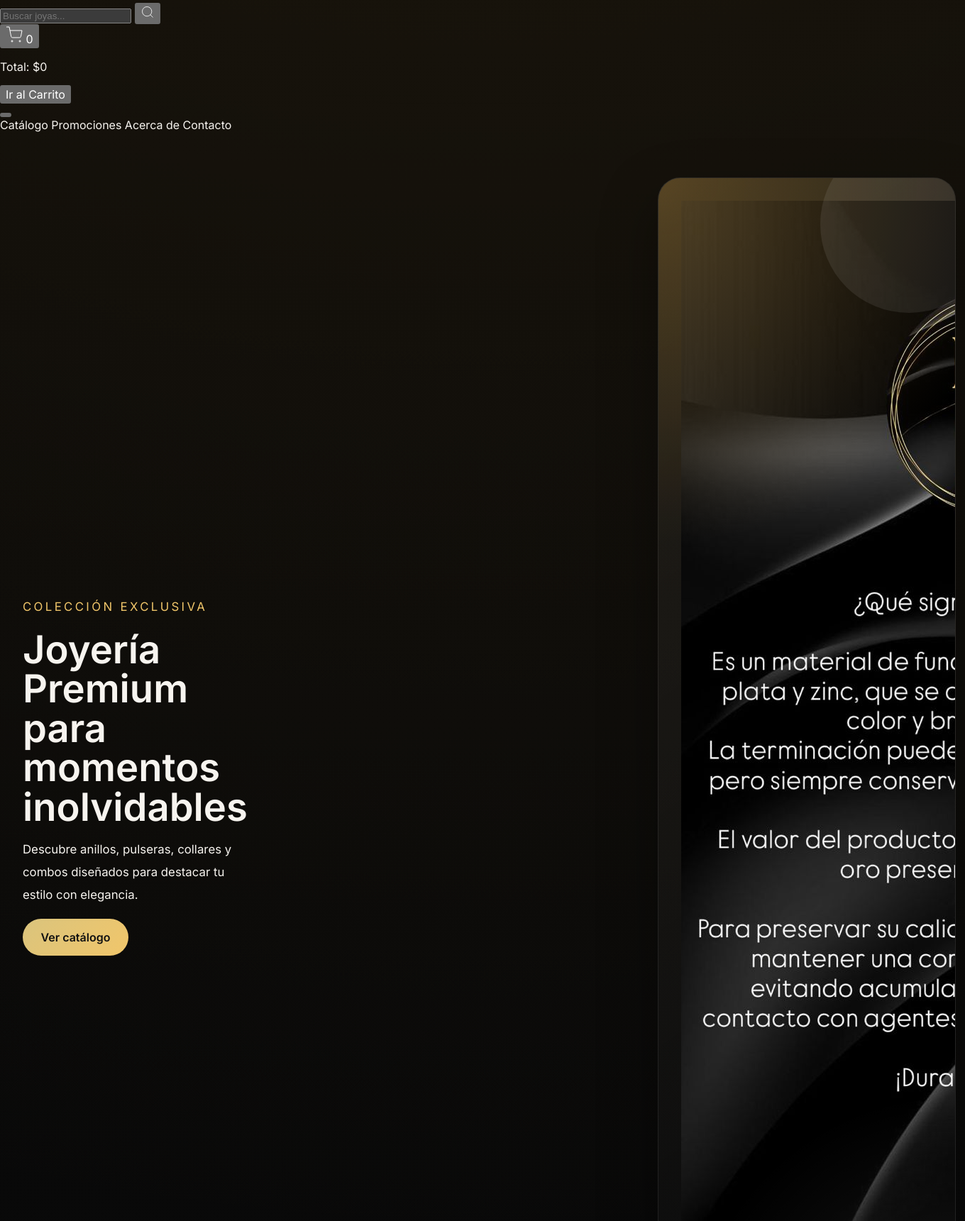
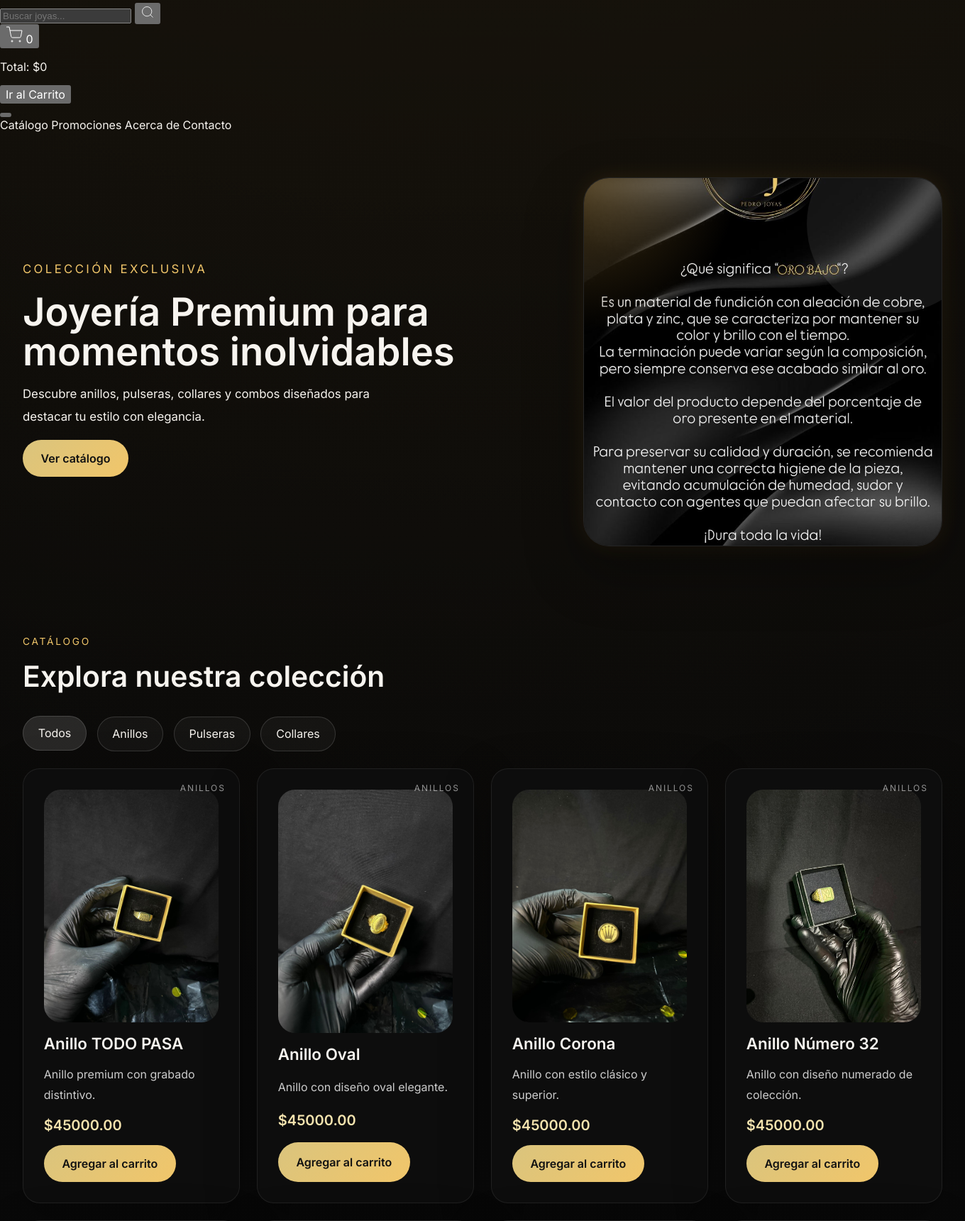
Before and after one commit to Agus-01/Pedro.joyas, a Flask app: page / in a window 1360 px wide. Shown: the part 1372-3093 px from the top of the page at 71% size. Run offline with Flask 3, Linux system fonts and the light colour scheme.

Commit message:
Nuevo diseño premium

```diff
--- a/static/css/styles.css
+++ b/static/css/styles.css
@@ -93,16 +93,31 @@ button {
 }
 
 .hero-card {
-    width: min(100%, 420px);
-    min-height: 320px;
-    background: linear-gradient(145deg, rgba(255,255,255,0.06), rgba(255,255,255,0.01));
+    width: min(100%, 520px);
+    height: 520px;
+
+    border-radius: 36px;
+
+    position: relative;
+
+    overflow: hidden;
+
+    background: #111;
+
     border: 1px solid rgba(255,255,255,0.08);
-    border-radius: 32px;
-    padding: 2rem;
-    position: relative;
-    overflow: hidden;
-    color: #fff;
-    box-shadow: 0 32px 80px rgba(0,0,0,0.35);
+
+    box-shadow:
+        0 32px 80px rgba(0,0,0,0.35),
+        0 0 30px rgba(210,157,60,0.12);
+}
+
+.hero-card img {
+    width: 100%;
+    height: 100%;
+
+    object-fit: cover;
+
+    display: block;
 }
 
 .hero-card::before {
```
